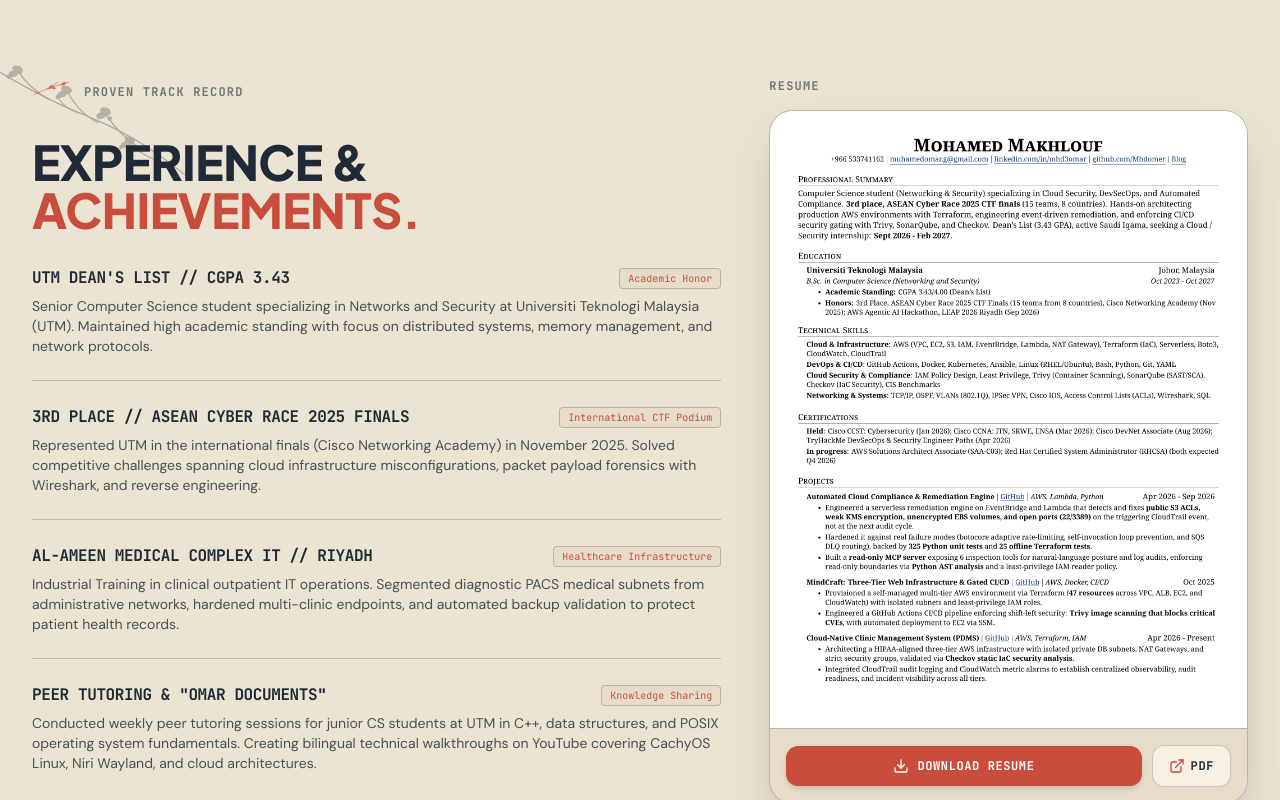
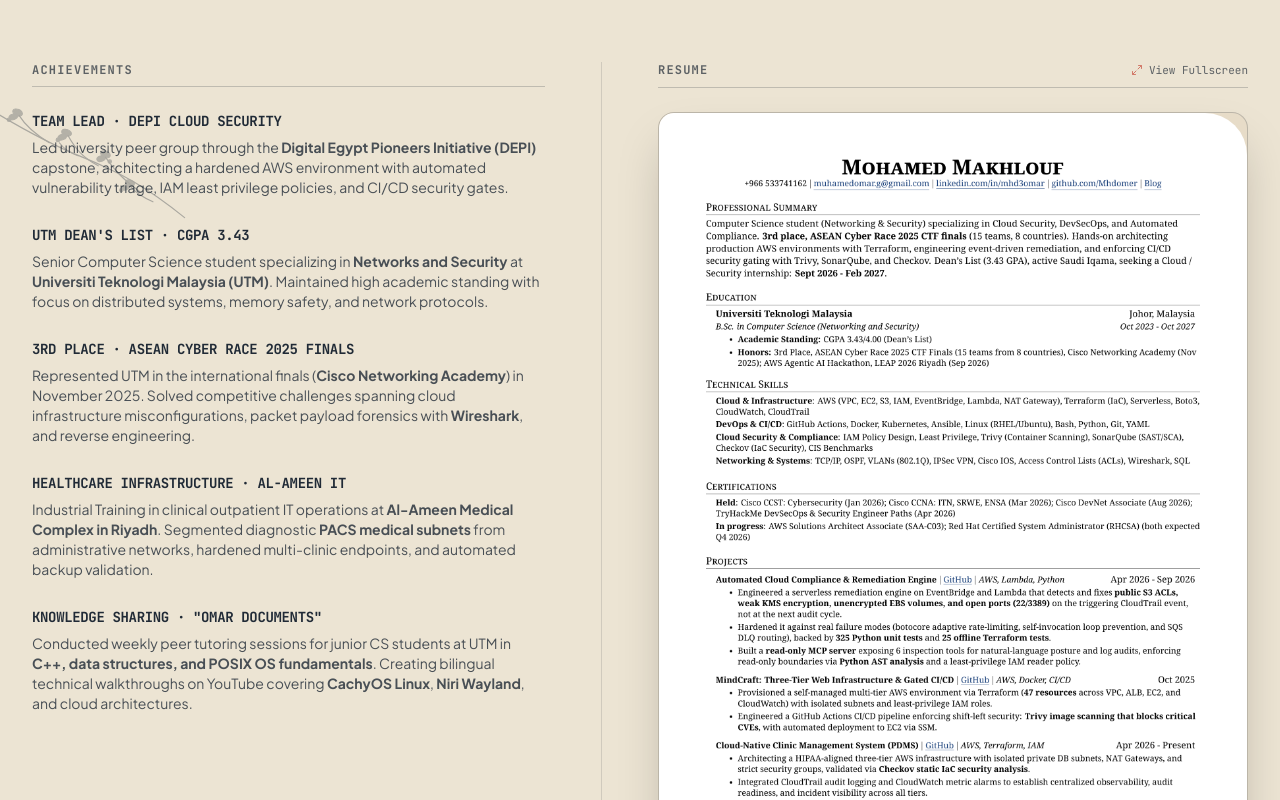
Before and after one commit to Mhdomer/personal-portfolio, a React (Vite) app: page / in a window 1280 px wide. Shown: the part 2120-2920 px from the top of the page. Built offline with nearby package versions, Linux system fonts and the light colour scheme.

Commit message:
feat: adjust achievements and resume layout to exact editorial geometry

```diff
--- a/src/components/About.jsx
+++ b/src/components/About.jsx
@@ -1,171 +1,141 @@
 import React from 'react';
-import { Download, ExternalLink, Maximize2 } from 'lucide-react';
-import { SectionSakuraHeader } from './DecorativeBranches';
+import { Download, Maximize2 } from 'lucide-react';
 
 export default function About({ onSelectImage, onOpenResume }) {
   const achievements = [
     {
-      title: "UTM DEAN'S LIST // CGPA 3.43",
-      category: 'Academic Honor',
-      description:
-        'Senior Computer Science student specializing in Networks and Security at Universiti Teknologi Malaysia (UTM). Maintained high academic standing with focus on distributed systems, memory management, and network protocols.',
+      title: 'TEAM LEAD · DEPI CLOUD SECURITY',
+      htmlDescription:
+        'Led university peer group through the <strong>Digital Egypt Pioneers Initiative (DEPI)</strong> capstone, architecting a hardened AWS environment with automated vulnerability triage, IAM least privilege policies, and CI/CD security gates.',
     },
     {
-      title: '3RD PLACE // ASEAN CYBER RACE 2025 FINALS',
-      category: 'International CTF Podium',
-      description:
-        'Represented UTM in the international finals (Cisco Networking Academy) in November 2025. Solved competitive challenges spanning cloud infrastructure misconfigurations, packet payload forensics with Wireshark, and reverse engineering.',
+      title: "UTM DEAN'S LIST · CGPA 3.43",
+      htmlDescription:
+        'Senior Computer Science student specializing in <strong>Networks and Security</strong> at <strong>Universiti Teknologi Malaysia (UTM)</strong>. Maintained high academic standing with focus on distributed systems, memory safety, and network protocols.',
     },
     {
-      title: 'AL-AMEEN MEDICAL COMPLEX IT // RIYADH',
-      category: 'Healthcare Infrastructure',
-      description:
-        'Industrial Training in clinical outpatient IT operations. Segmented diagnostic PACS medical subnets from administrative networks, hardened multi-clinic endpoints, and automated backup validation to protect patient health records.',
+      title: '3RD PLACE · ASEAN CYBER RACE 2025 FINALS',
+      htmlDescription:
+        'Represented UTM in the international finals (<strong>Cisco Networking Academy</strong>) in November 2025. Solved competitive challenges spanning cloud infrastructure misconfigurations, packet payload forensics with <strong>Wireshark</strong>, and reverse engineering.',
     },
     {
-      title: 'PEER TUTORING & "OMAR DOCUMENTS"',
-      category: 'Knowledge Sharing',
-      description:
-        'Conducted weekly peer tutoring sessions for junior CS students at UTM in C++, data structures, and POSIX operating system fundamentals. Creating bilingual technical walkthroughs on YouTube covering CachyOS Linux, Niri Wayland, and cloud architectures.',
+      title: 'HEALTHCARE INFRASTRUCTURE · AL-AMEEN IT',
+      htmlDescription:
+        'Industrial Training in clinical outpatient IT operations at <strong>Al-Ameen Medical Complex in Riyadh</strong>. Segmented diagnostic <strong>PACS medical subnets</strong> from administrative networks, hardened multi-clinic endpoints, and automated backup validation.',
+    },
+    {
+      title: 'KNOWLEDGE SHARING · "OMAR DOCUMENTS"',
+      htmlDescription:
+        'Conducted weekly peer tutoring sessions for junior CS students at UTM in <strong>C++, data structures, and POSIX OS fundamentals</strong>. Creating bilingual technical walkthroughs on YouTube covering <strong>CachyOS Linux</strong>, <strong>Niri Wayland</strong>, and cloud architectures.',
     },
   ];
 
   return (
     <section
       id="experience"
-      className="py-24 border-t transition-colors duration-300"
+      className="py-20 border-t transition-colors duration-300 relative"
       style={{ borderColor: 'var(--line)' }}
     >
+      <div id="about" className="absolute -top-24 pointer-events-none" />
       <div className="max-w-7xl mx-auto px-4 sm:px-6 lg:px-8">
-        <div className="grid grid-cols-1 lg:grid-cols-12 gap-12 items-start">
-          {/* Left Column: Achievements (sharara.me editorial layout) */}
-          <div className="lg:col-span-7 space-y-8">
-            <div>
-              <SectionSakuraHeader category="Proven Track Record" />
-              <h2 className="text-3xl sm:text-4xl lg:text-5xl font-extrabold tracking-tight uppercase leading-[1.12] display">
-                Experience &<br />
-                <span style={{ color: 'var(--brand-coral)' }}>Achievements.</span>
-              </h2>
+        <div className="grid grid-cols-1 lg:grid-cols-[1fr_auto_1.15fr] gap-8 lg:gap-14 items-start">
+          {/* Left Column: ACHIEVEMENTS */}
+          <div className="flex flex-col">
+            <div
+              className="mb-6 pb-2 border-b flex items-center justify-between"
+              style={{ borderColor: 'var(--line)' }}
+            >
+              <h3 className="text-xs font-mono font-bold uppercase tracking-widest opacity-70">
+                ACHIEVEMENTS
+              </h3>
             </div>
 
-            <div className="space-y-6">
+            {/* Achievements List */}
+            <div className="space-y-7">
               {achievements.map((item, idx) => (
-                <div
-                  key={idx}
-                  className="space-y-1.5 pb-6 border-b last:border-none"
-                  style={{ borderColor: 'var(--line)' }}
-                >
-                  <div className="flex items-center justify-between gap-2">
-                    <h3 className="text-sm sm:text-base font-bold font-mono uppercase tracking-tight">
-                      {item.title}
-                    </h3>
-                    <span
-                      className="text-[10px] font-mono px-2 py-0.5 rounded border"
-                      style={{
-                        background: 'var(--surface)',
-                        borderColor: 'var(--line)',
-                        color: 'var(--brand-coral)',
-                      }}
-                    >
-                      {item.category}
-                    </span>
-                  </div>
-                  <p className="text-xs sm:text-sm leading-relaxed opacity-80">
-                    {item.description}
-                  </p>
+                <div key={idx} className="space-y-1.5">
+                  <h4 className="text-sm font-bold font-mono uppercase tracking-tight text-[var(--ink)]">
+                    {item.title}
+                  </h4>
+                  <p
+                    className="text-xs sm:text-sm leading-relaxed opacity-80 font-sans"
+                    dangerouslySetInnerHTML={{ __html: item.htmlDescription }}
+                  />
                 </div>
               ))}
             </div>
           </div>
 
-          {/* Right Column: Clean Framed Resume Card (Exact match to screenshot) */}
-          <div className="lg:col-span-5 flex flex-col">
-            <div className="text-xs font-mono font-bold uppercase tracking-widest mb-4 opacity-60">
-              RESUME
+          {/* Center Vertical Divider Line (Exact match to screenshot) */}
+          <div
+            className="hidden lg:block w-px self-stretch opacity-60"
+            style={{ background: 'var(--line)' }}
+          />
+
+          {/* Right Column: RESUME (Large, Readable Preview) */}
+          <div className="flex flex-col">
+            <div
+              className="mb-6 pb-2 border-b flex items-center justify-between"
+              style={{ borderColor: 'var(--line)' }}
+            >
+              <h3 className="text-xs font-mono font-bold uppercase tracking-widest opacity-70">
+                RESUME
+              </h3>
+              <button
+                type="button"
+                onClick={() => onOpenResume && onOpenResume()}
+                className="text-[11px] font-mono opacity-70 hover:opacity-100 flex items-center gap-1.5 transition-opacity cursor-pointer"
+                title="View Fullscreen Resume"
+              >
+                <Maximize2 className="w-3 h-3 text-[var(--brand-coral)]" />
+                <span>View Fullscreen</span>
+              </button>
             </div>
 
+            {/* Framed Resume Card (Exact sharara.me geometry with curved top-right) */}
             <div
-              className="rounded-3xl overflow-hidden shadow-2xl border flex flex-col group transition-all"
+              className="rounded-2xl overflow-hidden shadow-2xl border flex flex-col group transition-all"
               style={{
                 background: 'var(--surface)',
                 borderColor: 'var(--line)',
               }}
               data-testid="card-resume-preview"
             >
-              {/* Document Image Container with rounded top white paper sheet */}
+              {/* Document Image Container with Asymmetric Top-Right Curve */}
               <div
-                className="relative overflow-hidden cursor-pointer bg-white transition-transform duration-300 group-hover:scale-[1.01]"
+                className="relative overflow-hidden cursor-pointer bg-white p-2.5 sm:p-3.5 transition-transform duration-300 group-hover:scale-[1.01]"
                 style={{
-                  borderTopLeftRadius: '22px',
-                  borderTopRightRadius: '22px',
+                  borderTopLeftRadius: '14px',
+                  borderTopRightRadius: '42px',
                 }}
-                onClick={() =>
-                  onOpenResume
-                    ? onOpenResume()
-                    : onSelectImage &&
-                      onSelectImage(
-                        '/assets/resume/resume-preview.png',
-                        'Mohamed Makhlouf // Cloud DevSecOps & AI Security Resume'
-                      )
-                }
+                onClick={() => (onOpenResume ? onOpenResume() : null)}
               >
                 <img
                   src="/assets/resume/resume-preview.png"
                   alt="Mohamed Makhlouf Resume"
-                  className="w-full h-auto object-top object-contain block select-text"
+                  className="w-full h-auto object-top object-contain block rounded-t-lg"
                 />
 
                 {/* Inspect Overlay on Hover */}
                 <div className="absolute inset-0 bg-black/35 opacity-0 group-hover:opacity-100 transition-opacity flex items-center justify-center pointer-events-none">
-                  <span
-                    className="px-3.5 py-1.5 rounded-full font-mono text-xs font-semibold border shadow-xl flex items-center gap-1.5 backdrop-blur-md"
-                    style={{
-                      background: 'var(--button-bg)',
-                      color: 'var(--button-fg)',
-                      borderColor: 'var(--line)',
-                    }}
-                  >
+                  <span className="px-3.5 py-1.5 rounded-full font-mono text-xs font-semibold bg-black/85 text-white border border-white/20 shadow-xl flex items-center gap-1.5 backdrop-blur-md">
                     <Maximize2 className="w-3.5 h-3.5" style={{ color: 'var(--brand-coral)' }} />
-                    <span>Click to View Interactive ATS Resume</span>
+                    <span>Click to View Fullscreen</span>
                   </span>
                 </div>
               </div>
 
-              {/* Bottom Action Footer Bar */}
-              <div
-                className="p-3 sm:p-4 border-t flex items-center gap-2.5"
-                style={{
-                  background: 'var(--surface)',
-                  borderColor: 'var(--line)',
-                }}
-              >
+              {/* Bottom Full-Width Dark Download Bar (Exact match to screenshot) */}
+              <div className="p-0 border-t" style={{ borderColor: 'var(--line)' }}>
                 <a
                   href="/assets/resume/Mohamed_Makhlouf_Resume.pdf"
                   download="Mohamed_Makhlouf_Resume.pdf"
-                  className="flex-1 py-3 px-4 rounded-xl font-mono text-xs font-bold uppercase tracking-wider transition-all flex items-center justify-center gap-2 shadow-md active:scale-95 text-white hover:opacity-90"
-                  style={{ background: 'var(--brand-coral)' }}
+                  className="w-full py-3.5 px-4 font-mono text-xs font-bold uppercase tracking-wider transition-all flex items-center justify-center gap-2 text-white active:scale-[0.99] hover:opacity-90 shadow-inner"
+                  style={{ background: '#3b414a' }}
                 >
+                  <span>DOWNLOAD RESUME</span>
                   <Download className="w-4 h-4" />
-                  <span>DOWNLOAD RESUME</span>
                 </a>
-                <button
-                  type="button"
-                  onClick={() =>
-                    onOpenResume
-                      ? onOpenResume()
-                      : window.open('/assets/resume/Mohamed_Makhlouf_Resume.pdf', '_blank')
-                  }
-                  className="py-3 px-4 rounded-xl border font-mono text-xs font-bold uppercase tracking-wider transition-all flex items-center justify-center gap-1.5 hover:opacity-80 active:scale-95"
-                  style={{
-                    background: 'var(--surface-soft)',
-                    borderColor: 'var(--line)',
-                    color: 'var(--ink)',
-                  }}
-                  title="Open interactive 1-page PDF modal"
-                >
-                  <ExternalLink className="w-4 h-4" style={{ color: 'var(--brand-coral)' }} />
-                  <span>PDF</span>
-                </button>
               </div>
             </div>
           </div>
```
